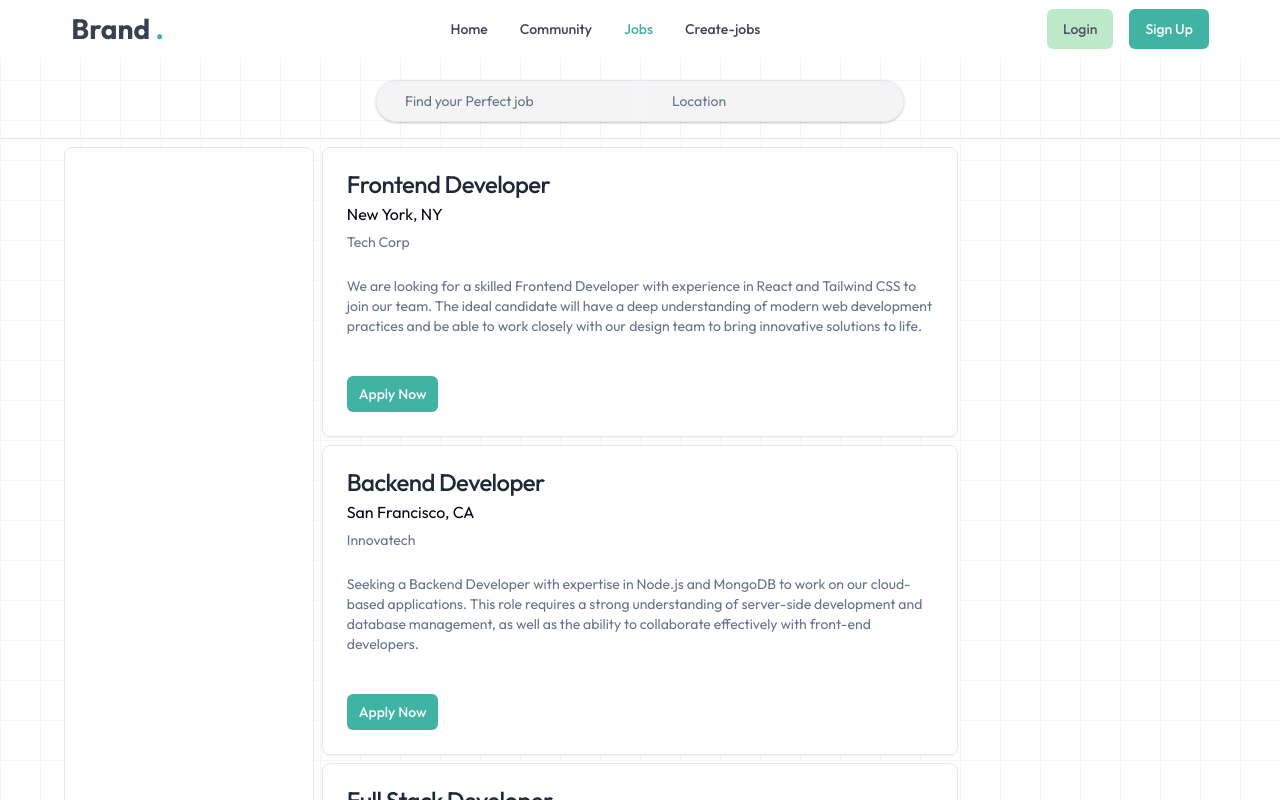
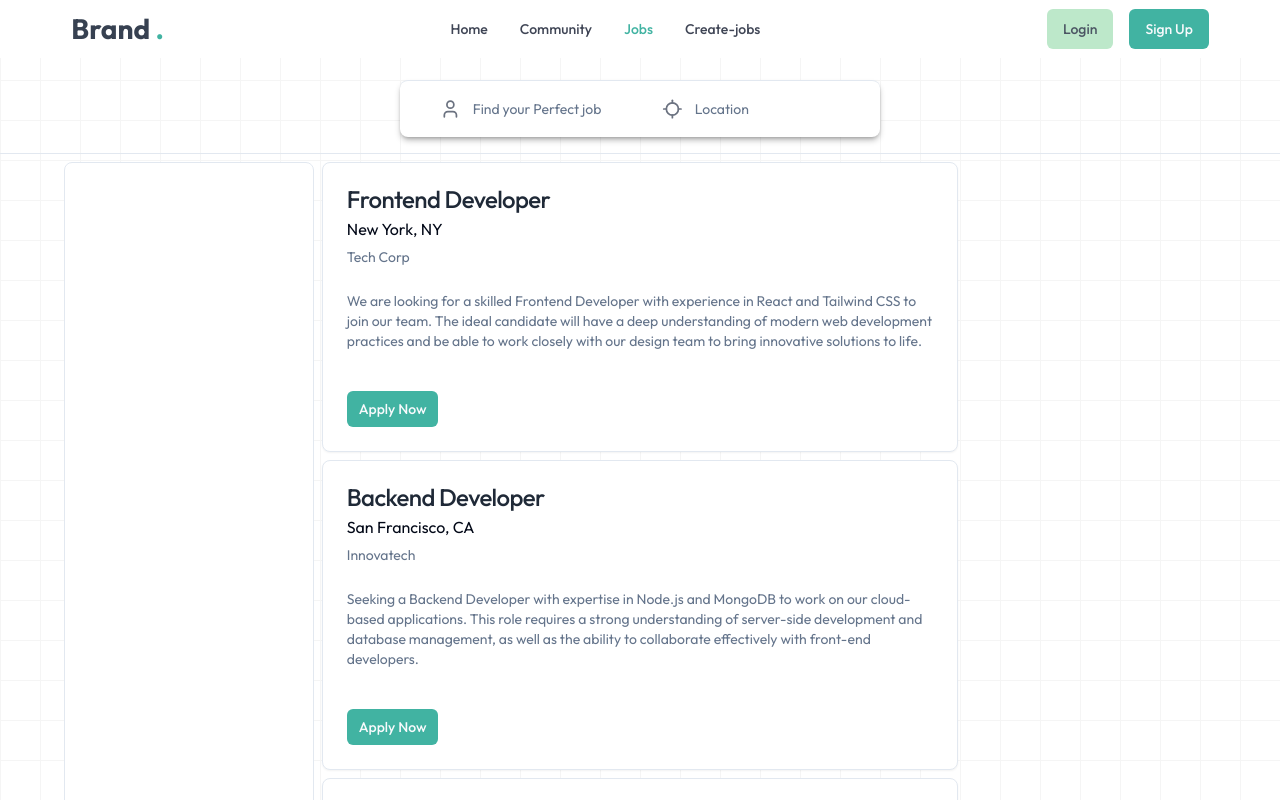
Before and after one commit to Alkhanazhar/affy-marketplace-FE, a React (Vite) app: page /jobs in a window 1280 px wide. Shown: the top 800 px of the page. Built offline with nearby package versions, Linux system fonts and the light colour scheme.

Commit message:
login correction

```diff
--- a/src/components/Hero.jsx
+++ b/src/components/Hero.jsx
@@ -57,19 +57,19 @@ const Hero = () => {
             <form
               onSubmit={(e) => e.preventDefault()}
               method="POST"
-              className="relative mt-4 rounded-full hero__form shadow shadow-black/20"
+              className="relative mt-4 rounded-full hero__form shadow shadow-black/20 "
             >
-              <div className="relative">
+              <div className="relative ">
                 <input
                   type="email"
                   placeholder="wedding photographer Bhopal."
-                  className="block w-full py-3 pr-6 text-black/40 placeholder-gray-500 bg-secondary rounded-full pl-8 sm:py-5 focus:border-transparent border-none outline-none"
+                  className="block w-full py-3 pr-6 text-black/40 placeholder-gray-500 bg-secondary rounded-full pl-8 sm:py-5 focus:border-transparent border-none outline-none text-[3vw] sm:text-[1.4vw] md:text-[.8vw]"
                 />
               </div>
               <div className="sm:absolute flex sm:right-1.5 sm:inset-y-1.5 mt-3 sm:mt-0 ">
                 <button
                   type="submit"
-                  className="inline-flex items-center justify-center w-full px-5 py-3 text-sm font-[500] tracking-widest text-black/60 uppercase transition-all duration-200 bg-primary/80 rounded-full sm:w-auto sm:py-3 hover:opacity-90"
+                  className="inline-flex items-center justify-center w-full px-5 py-3 text-sm font-[500] tracking-widest text-black/60 uppercase transition-all duration-200 bg-primary/80 rounded-full sm:w-auto sm:py-3 hover:opacity-90 text-[3vw] sm:text-[1.4vw] md:text-[.8vw]"
                 >
                   Find A Photographer
                 </button>
--- a/src/components/community/Community.jsx
+++ b/src/components/community/Community.jsx
@@ -1,5 +1,13 @@
 /* eslint-disable react/prop-types */
 /* eslint-disable no-unused-vars */
+import {
+  Dialog,
+  DialogContent,
+  DialogDescription,
+  DialogHeader,
+  DialogTitle,
+  DialogTrigger,
+} from "@/components/ui/dialog";
 
 import { Search } from "lucide-react";
 import { useMemo, useState } from "react";
@@ -44,7 +52,7 @@ const Community = () => {
           </p>
         </div>
         <div className="flex gap-3 items-center bg-white px-6 py-2 rounded-lg shadow-md shadow-[#00000047] lg:w-4/12 w-10/12 border-t ">
-          <Search />
+          <Search className="text-gray-500" />
           <Input
             type="text"
             className="w-full outline-none border-none"
--- a/src/components/jobs/JobCard.jsx
+++ b/src/components/jobs/JobCard.jsx
@@ -9,9 +9,18 @@ import {
   CardTitle,
 } from "@/components/ui/card";
 import { Button } from "../ui/button";
+import {
+  Dialog,
+  DialogContent,
+  DialogDescription,
+  DialogHeader,
+  DialogTitle,
+  DialogTrigger,
+} from "../ui/dialog";
 
 const JobCard = ({ job }) => {
   return (
+    <Dialog>
       <Card>
         <CardHeader>
           <CardTitle>{job.title}</CardTitle>
@@ -22,11 +31,23 @@ const JobCard = ({ job }) => {
           <CardDescription>{job.description}</CardDescription>
         </CardContent>
         <CardFooter>
+          <DialogTrigger>
             <Button size="sm" className="mt-4">
               Apply Now
             </Button>
+          </DialogTrigger>
         </CardFooter>
       </Card>
+      <DialogContent>
+        <DialogHeader>
+          <DialogTitle>Are you absolutely sure?</DialogTitle>
+          <DialogDescription>
+            This action cannot be undone. This will permanently delete your
+            account and remove your data from our servers.
+          </DialogDescription>
+        </DialogHeader>
+      </DialogContent>
+    </Dialog>
   );
 };
 
--- a/src/components/jobs/Jobs.jsx
+++ b/src/components/jobs/Jobs.jsx
@@ -1,9 +1,14 @@
+import { useEffect, useState } from "react";
 import Header from "../Header";
 import JobCard from "./JobCard"; // Import the JobPost component
 import { Input } from "../ui/input";
+import { LocateIcon, User } from "lucide-react";
 
 const Jobs = () => {
-  // Sample job data
+  const [searchTitle, setSearchTitle] = useState("");
+  const [searchLocation, setSearchLocation] = useState("");
+  const [filteredJobs, setFilteredJobs] = useState([]);
+
   const jobs = [
     {
       title: "Frontend Developer",
@@ -63,25 +68,40 @@ const Jobs = () => {
     },
   ];
 
+  useEffect(() => {
+    const filtered = jobs.filter(
+      (job) =>
+        job.title.toLowerCase().includes(searchTitle.toLowerCase()) &&
+        job.location.toLowerCase().includes(searchLocation.toLowerCase())
+    );
+    setFilteredJobs(filtered);
+  }, [searchLocation, searchTitle]);
+
   return (
     <>
       <Header />
-      <div className="pt-16  ">
-        <div className="py-4  flex items-center justify-center md:max-w-7xl mx-auto w-[90%] ">
-          <div className="flex gap-2 bg-zinc-100/90 rounded-full border shadow shadow-black/20 ">
-            <div className="rounded-l-full md:px-4 flex items-center px-2 bg-zinc-100/90 relative">
-              {/* <Search cl  assName="text-gray-500 w-5 h-5 absolute left-1 md:left-2 " /> */}
+      <div className="pt-16">
+        <div className="py-4 flex items-center justify-center md:max-w-7xl mx-auto w-[90%]">
+          <div className="flex gap-3 items-center bg-white px-6 py-2 rounded-lg shadow-md shadow-[#00000047] lg:w-5/12 w-10/12 border-t">
+            <div className="rounded-l-full md:px-4 flex items-center px-2 bg-transparent relative">
+              <User className="text-gray-500" />
               <Input
                 type="text"
-                className="border-none outline-none focus:outline-none focus:border-none bg-zinc-100/90"
+                className="border-none outline-none focus:outline-none focus:border-none bg-transparent w-full"
                 placeholder="Find your Perfect job"
+                value={searchTitle}
+                onChange={(e) => setSearchTitle(e.target.value)}
               />
             </div>
-            <div className="rounded-r-full md:px-4 px-2  flex items-center bg-zinc-100/90 relative">
+
+            <div className="rounded-r-full hidden  md:px-4 px-2 sm:flex items-center bg-transparent relative">
+              <LocateIcon className="text-gray-500" />
               <Input
                 type="text"
                 placeholder="Location"
-                className="border-none outline-none focus:outline-none focus:border-none bg-zinc-100/90"
+                className="border-none outline-none focus:outline-none focus:border-none bg-transparent"
+                value={searchLocation}
+                onChange={(e) => setSearchLocation(e.target.value)}
               />
             </div>
           </div>
@@ -89,10 +109,16 @@ const Jobs = () => {
         <hr />
         <div className="grid grid-cols-9 md:max-w-7xl w-[90%] mx-auto gap-2 py-2">
           <div className="col-span-2 border rounded-lg hidden md:flex bg-white"></div>
-          <div className="md:col-span-5 col-span-9 space-y-2 w-full md:w-auto ">
-            {jobs?.map((job, index) => (
-              <JobCard job={job} key={index} />
-            ))}
+          <div className="md:col-span-5 col-span-9 space-y-2 w-full md:w-auto">
+            {filteredJobs.length > 0 ? (
+              filteredJobs.map((job, index) => (
+                <JobCard job={job} key={index} />
+              ))
+            ) : (
+              <p className="text-2xl font-bold text-center mt-20">
+                No jobs found matching your criteria.
+              </p>
+            )}
           </div>
           <div className="col-span-2 hidden md:flex"></div>
         </div>
```
Lines whose indentation alone changed are shown as unchanged.
